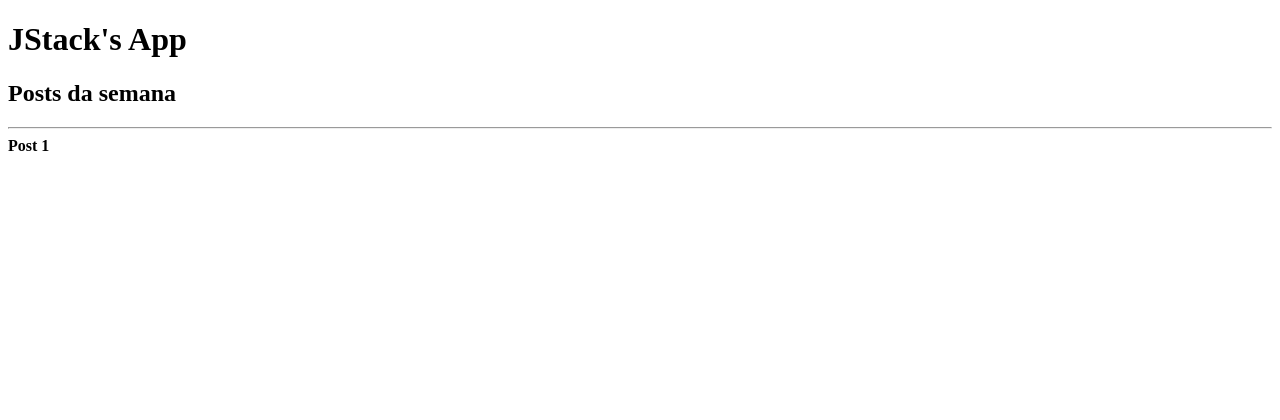
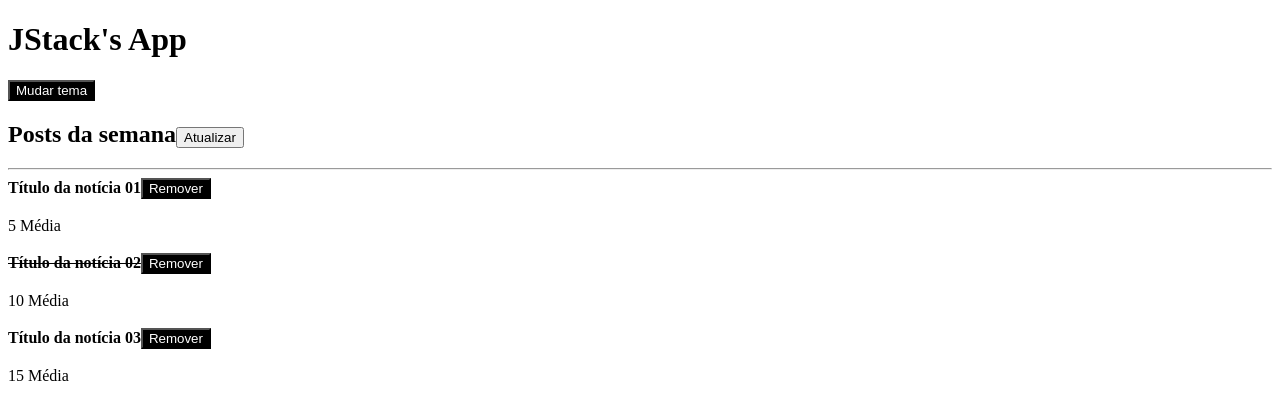
Before and after one commit to RflBueno/react-fundamentos, a React app: page / in a window 1280 px wide. Shown: the top 420 px of the page. Built offline with nearby package versions, Linux system fonts and the light colour scheme.

Commit message:
feat aplicacao de context

```diff
--- a/package.json
+++ b/package.json
@@ -21,6 +21,7 @@
     "webpack-dev-server": "^3.11.2"
   },
   "dependencies": {
+    "prop-types": "^15.7.2",
     "react": "^17.0.1",
     "react-dom": "^17.0.1"
   }
--- a/src/App.js
+++ b/src/App.js
@@ -1,22 +1,66 @@
-import React, { Fragment } from 'react';
+import React, { useState, createContext } from 'react';
+import Post from './Post';
+import Header from './Header';
 
 
 
-const category = 'Posts da semana';
+export const ThemeContext = createContext('dark');
 
-// Functional component
 function App() {
+
+    const [theme, setTheme] = useState('dark');
+
+    const [posts, setPosts] = useState([
+        { id: Math.random(), title: 'Título da notícia 01', subtitle: 'Subtítulo da notícia 01', likes: 10, read: false, },
+        { id: Math.random(), title: 'Título da notícia 02', subtitle: 'Subtítulo da notícia 02', likes: 20, read: true, },
+        { id: Math.random(), title: 'Título da notícia 03', subtitle: 'Subtítulo da notícia 03', likes: 30, read: false, },
+    ]);
+
+
+    console.log({ posts });
+
+
+    function handleToggleTheme() {
+        setTheme((prevState) => prevState === 'dark' ? 'light' : 'dark');
+    }
+
+    function handleRefresh() {
+        // posts.push({ id: Math.random(), title: `Título da notícia ${posts.length + 1}`, subtitle: `Subtítulo da notícia ${posts.length + 1}`, likes: 40, });
+
+        // console.log({ posts });
+
+        setPosts((prevState) => [...prevState, { id: Math.random(), title: `Título da notícia ${prevState.length + 1}`, subtitle: `Subtítulo da notícia ${prevState.length + 1}`, likes: 40, }]);
+    }
+
+    function handleRemovePost(postId) {
+        setPosts((prevState) => prevState.filter(post => post.id !== postId));
+    }
+
     return (
-        <>
-        <h1>JStack's App</h1>
-        <h2>{category}</h2>
+        <ThemeContext.Provider
+        value={{
+            theme,
+            onToggleTheme: handleToggleTheme,
+            }}>
+
+        <Header>
+            <h2>Posts da semana
+                <button onClick={handleRefresh}>Atualizar</button>
+            </h2>
+        </Header>
 
         <hr/>
 
-        <article>
-            <strong>Post 1</strong>
-        </article>
-        </>
+        {posts.map(post => (
+            <Post
+                key={post.id}
+                onRemove={handleRemovePost}
+                likes={post.likes}
+                post={post}
+            />
+        ))}
+
+        </ThemeContext.Provider>
     );
 }
 
--- /dev/null
+++ b/src/Button.js
@@ -0,0 +1,29 @@
+import React, { useContext } from "react";
+import PropTypes from "prop-types";
+import { ThemeContext } from './App'
+
+
+export default function Button(props) {
+    const { theme } = useContext(ThemeContext);
+
+    return(
+        <button
+        onClick={props.onClick}
+        style={{
+            backgroundColor: theme === 'dark' ? '#000' : '#FFF',
+            color: theme === 'dark' ? '#FFF' : '#000',
+            // border: 'none',
+            // padding: '10px 20px',
+            // borderRadius: '5px',
+            // cursor: 'pointer',
+        }}
+        >{props.children}</button>
+    );
+}
+
+
+
+Button.propTypes = {
+    children: PropTypes.node.isRequired,
+    onClick: PropTypes.func.isRequired,
+}
--- /dev/null
+++ b/src/Header.js
@@ -0,0 +1,27 @@
+import React, { useContext } from 'react';
+import PropTypes from 'prop-types';
+import Button from './Button';
+import { ThemeContext } from './App';
+
+export default function Header(props) {
+    const { onToggleTheme } = useContext(ThemeContext);
+
+    return(
+        <>
+        <header>
+            <h1>{props.title}</h1>
+            <Button onClick={onToggleTheme}>Mudar tema</Button>
+            {props.children}
+        </header>
+        </>
+    );
+}
+
+
+Header.propTypes = {
+    title: PropTypes.string.isRequired,
+    children: PropTypes.node,
+};
+Header.defaultProps = {
+    title: ` JStack's App `,
+};
--- /dev/null
+++ b/src/Post.js
@@ -0,0 +1,37 @@
+import React, { Fragment } from 'react';
+import PropTypes from 'prop-types'
+import PostHeader from './PostHeader.js';
+
+
+export default function Post(props) {
+
+    return(
+        <>
+        <article>
+            <PostHeader
+                onRemove={props.onRemove}
+                post={{
+                    id: props.post.id,
+                    title: props.post.title,
+                    read: props.post.read,
+                }}
+            />
+            <br />
+            <span>{props.post.likes / 2} Média</span>
+        </article>
+        <br />
+        </>
+    );
+}
+
+
+Post.propTypes = {
+    onRemove: PropTypes.func.isRequired,
+    post: PropTypes.shape({
+        id: PropTypes.number.isRequired,
+        title: PropTypes.string.isRequired,
+        subtitle: PropTypes.string.isRequired,
+        likes: PropTypes.number.isRequired,
+        read: PropTypes.bool.isRequired,
+    }).isRequired,
+};
--- /dev/null
+++ b/src/PostHeader.js
@@ -0,0 +1,29 @@
+import React from 'react';
+import PropTypes from 'prop-types';
+import Button from './Button.js';
+
+export default function PostHeader(props) {
+    return(
+        <>
+            <strong>
+                {props.post.read && <s>{props.post.title}</s>}
+                {!props.post.read && props.post.title}
+            </strong>
+            <Button onClick={() => props.onRemove(props.post.id)}>Remover</Button>
+            <br />
+
+            <small>{props.post.subtitle}</small>
+        </>
+    );
+}
+
+
+
+PostHeader.propTypes = {
+    onRemove: PropTypes.func.isRequired,
+    post: PropTypes.shape({
+        id: PropTypes.number.isRequired,
+        title: PropTypes.string.isRequired,
+        read: PropTypes.bool.isRequired,
+    }).isRequired,
+};
```
Also changed, not shown: 1 other file (tests, documents, lock files or other folders).
